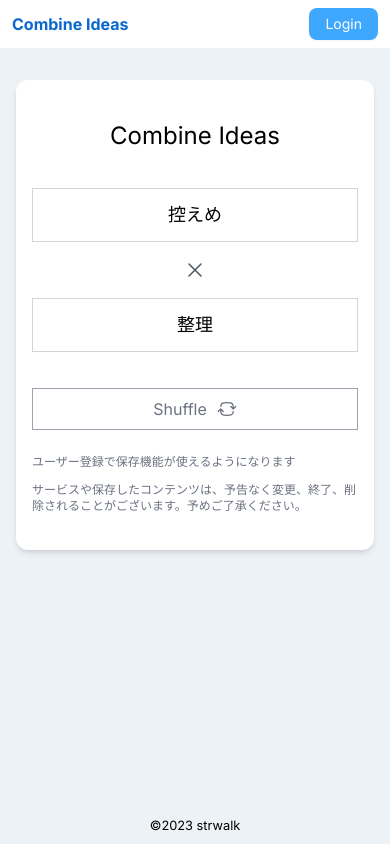
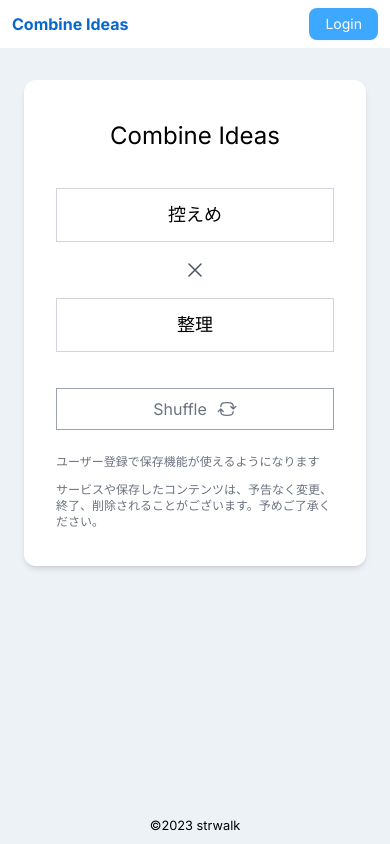
Before and after one commit to strwalk/ideas-combine, a Next.js app: page / in a window 390 px wide. Built offline with nearby package versions, Linux system fonts and the light colour scheme; no server answers.

Commit message:
fix: top page layout

```diff
--- a/src/app/page.tsx
+++ b/src/app/page.tsx
@@ -26,8 +26,8 @@ export default async function Home() {
   );
 
   return (
-    <main className="flex justify-center pt-8 sm:pt-10 pb-12 px-4">
-      <section className="w-full md:w-[35rem] bg-white pt-10 sm:pt-14 pb-9 px-4 rounded-xl shadow-md">
+    <main className="flex justify-center pt-8 sm:pt-10 pb-12 px-6 sm:px-4">
+      <section className="w-full md:w-[35rem] bg-white pt-10 sm:pt-14 pb-9 px-8 sm:px-4 rounded-xl shadow-md">
         <section className="flex justify-center text-center">
           <section className="flex flex-col gap-9 w-full sm:w-[20rem]">
             <h1 className="text-2xl">Combine Ideas</h1>
```
